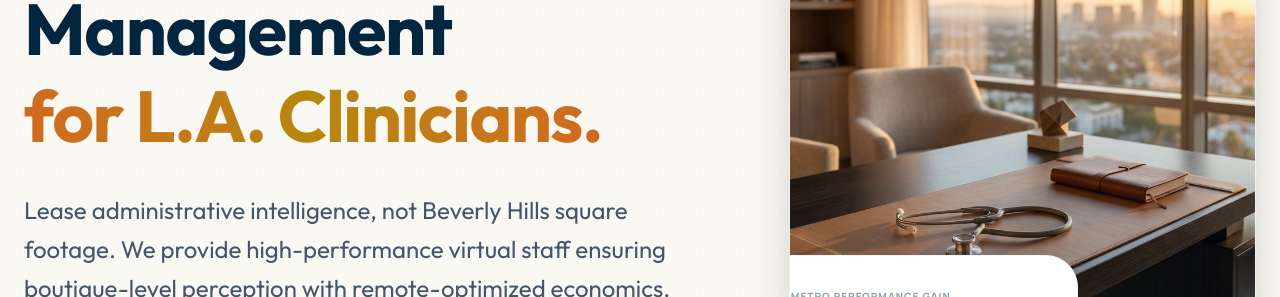
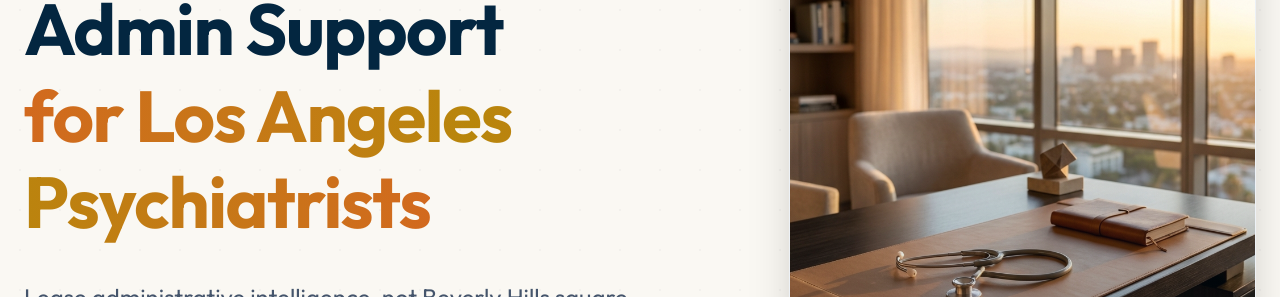
Before and after one commit to Saint210/virtual-minds-site, a Next.js app: page /locations/los-angeles in a window 1280 px wide. Shown: the part 443-740 px from the top of the page. Built offline with nearby package versions, Linux system fonts and the light colour scheme; no server answers.

Commit message:
Update static Los Angeles page with optimized keywords

```diff
--- a/src/app/locations/los-angeles/page.tsx
+++ b/src/app/locations/los-angeles/page.tsx
@@ -6,8 +6,8 @@ import Image from "next/image";
 import PracticeLeaksCalculator from "@/components/tools/PracticeLeaksCalculator";
 
 export const metadata: Metadata = {
-    title: "Los Angeles Psychiatric Virtual Assistants | The Operational Gold Standard",
-    description: "Specialized administrative intelligence for Los Angeles psychiatrists. Cut practice overhead significantly while maintaining elite compliance in Beverly Hills, Santa Monica, and DTLA.",
+    title: "Virtual Assistant for Psychiatrists in Los Angeles | Medical Admin & Billing",
+    description: "Virtual assistant services for Los Angeles psychiatrists. HIPAA-compliant medical billing, patient intake, and EHR management. Save $65,000/year vs. in-office staff. Serving Beverly Hills & Santa Monica.",
 };
 
 export default function LosAngelesPage() {
@@ -41,9 +41,9 @@ export default function LosAngelesPage() {
                                 </div>
 
                                 <h1 className="font-serif text-5xl md:text-7xl font-bold text-trust-navy mb-8 leading-[0.95] tracking-tight">
-                                    Strategic Practice Management <br />
+                                    Virtual Receptionist & Admin Support <br />
                                     <span className="text-transparent bg-clip-text bg-gradient-to-r from-[#D2691E] via-[#B8860B] to-[#D2691E] animate-gradient-x">
-                                        for L.A. Clinicians.
+                                        for Los Angeles Psychiatrists
                                     </span>
                                 </h1>
 
```
